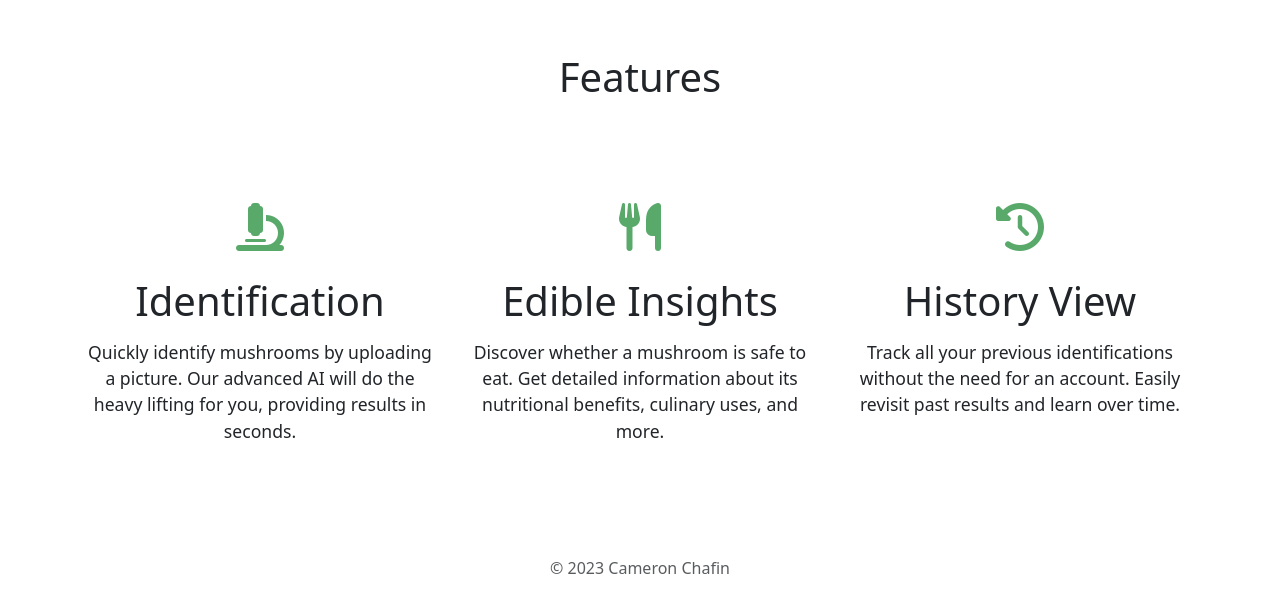
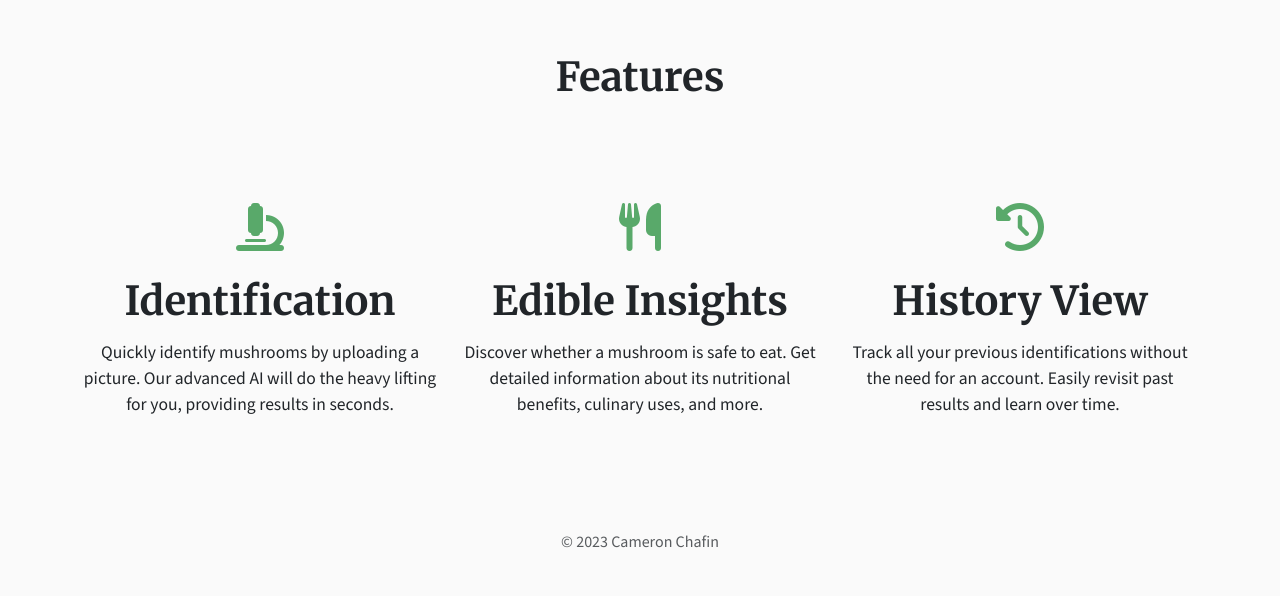
Before and after one commit to cameronchafin/Forage, a Flask app: page / in a window 1280 px wide. Shown: the part 455-1051 px from the top of the page. After the commit the page ends 1003 px from the top, so only its background shows below. Run offline with Flask 3, Linux system fonts and the light colour scheme; some libraries are stand-ins or nearby versions.

Commit message:
Google Fonts
Added google fonts

```diff
--- a/static/css/styles.css
+++ b/static/css/styles.css
@@ -1,3 +1,14 @@
+body {
+    font-family: 'Source Sans 3', sans-serif;
+    background-color: #fafafa;
+    color: #212529;
+}
+
+h1, h2, h3, h4, h5, h6 {
+    font-family: 'Merriweather', serif;
+    font-weight: 700;
+}
+
 .feature-icon {
     padding-bottom: 20px;
     color: #59a96a;
--- a/templates/base.html
+++ b/templates/base.html
@@ -15,7 +15,9 @@
         <script src="https://kit.fontawesome.com/1fc18f77e9.js" crossorigin="anonymous"></script>
 
         <!-- Google Fonts -->
-<!--        Do this later        -->
+        <link rel="preconnect" href="https://fonts.googleapis.com">
+        <link rel="preconnect" href="https://fonts.gstatic.com" crossorigin>
+        <link href="https://fonts.googleapis.com/css2?family=Merriweather:wght@400;700&family=Source+Sans+3&display=swap" rel="stylesheet">
 
         <!-- Bootstrap CSS -->
         <link href="https://cdn.jsdelivr.net/npm/bootstrap@5.3.0/dist/css/bootstrap.min.css"
```
